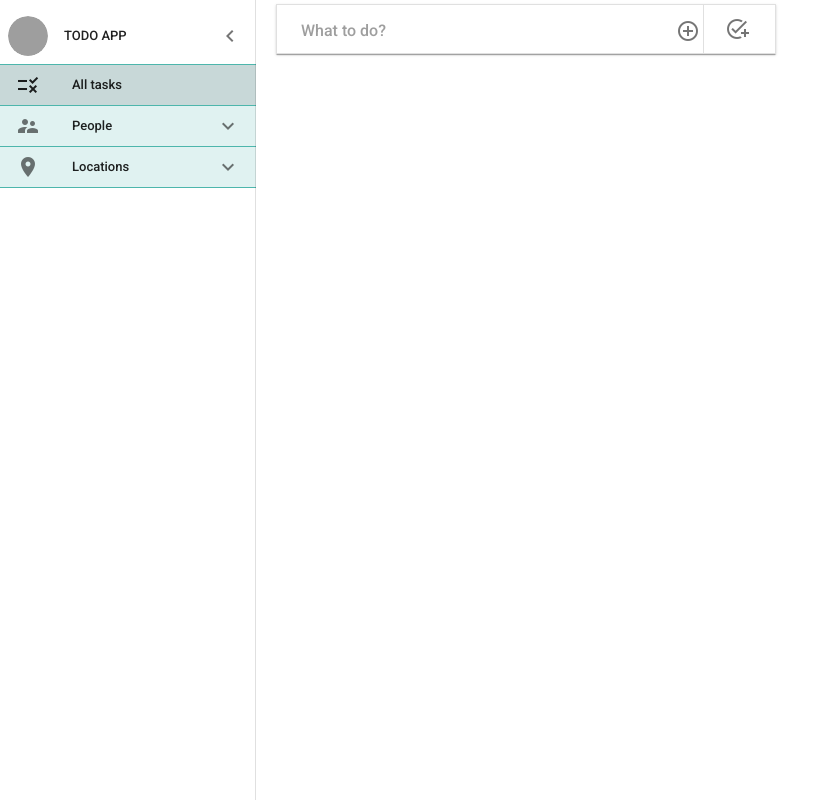
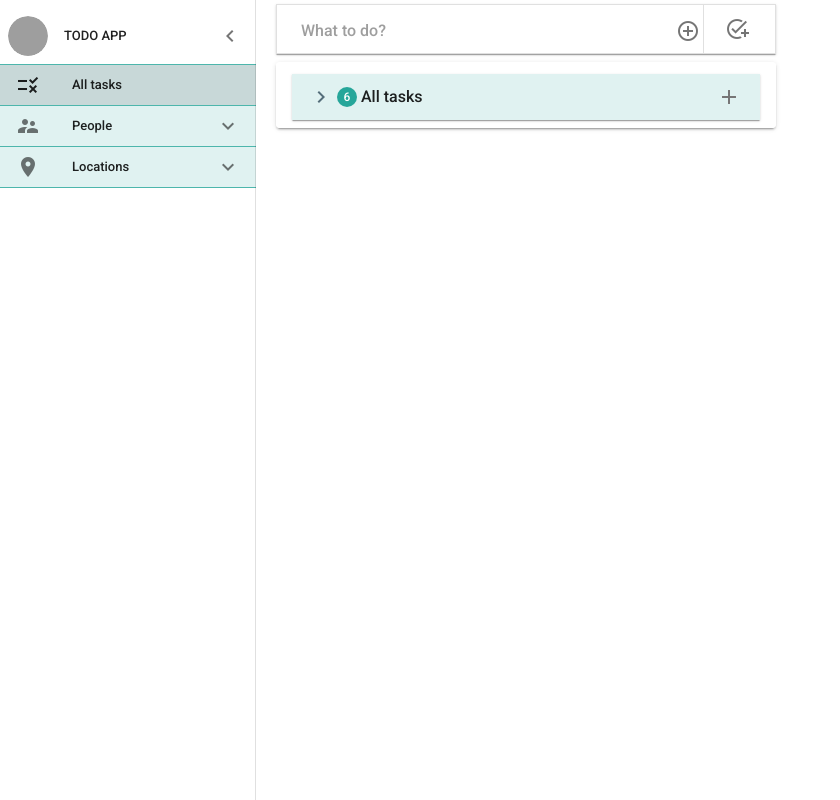
Before and after one commit to Yakhnitsa/vue-todo-app, a Vue app: page / in a window 1280 px wide. Shown: the whole page, without its empty margins (0-840 px from the left). Built offline with nearby package versions, Linux system fonts and the light colour scheme; data requests are answered from the project's data file; grey boxes are pictures that could not be loaded.

Commit message:
add badges to categories

```diff
--- a/src/components/CategoryTitle.vue
+++ b/src/components/CategoryTitle.vue
@@ -17,7 +17,10 @@
                                 <v-icon color="blue-grey darken-1">
                                     {{isActive ? 'keyboard_arrow_down': 'keyboard_arrow_right'}}
                                 </v-icon>
-                                {{category ? category.name : 'No category'}}</v-list-item-title>
+                                <slot>
+                                    {{category ? category.name : 'No category'}}
+                                </slot>
+                            </v-list-item-title>
                         </v-list-item-content>
                         <v-list-item-action class="d-inline-block my-0 pa-0">
                             <v-btn icon @click="addWithCategory">
--- a/src/components/SideMenu.vue
+++ b/src/components/SideMenu.vue
@@ -67,10 +67,23 @@
                         @click="moveToPerson(group.category)"
                         link
                 >
-                    <v-list-item-icon class="mr-0 ml-2">
+                    <v-list-item-icon class="mr-0 ml-2 mr-3">
                         <v-icon small color="teal">person</v-icon>
+
+
                     </v-list-item-icon>
                     <v-list-item-title v-text="group.category ? group.category.name : 'No person'"></v-list-item-title>
+                    <v-list-item-action>
+                        <v-badge
+                                color="teal lighten-1"
+                                dark
+                                inline
+                                v-show="group.items.length > 0"
+                                :content="group.items.length"
+                        >
+
+                        </v-badge>
+                    </v-list-item-action>
                 </v-list-item>
             </v-list-group>
             <v-divider class="teal lighten-2"></v-divider>
@@ -82,7 +95,7 @@
                 <template v-slot:activator>
                     <v-list-item-title>Locations</v-list-item-title>
                 </template>
-                <v-list-item class="white" link to="locations">
+                <v-list-item class="white" link to="/locations">
                     <v-list-item-icon class="mr-0 ml-2">
                         <v-icon dense color="teal">place</v-icon>
                     </v-list-item-icon>
@@ -100,6 +113,17 @@
                         <v-icon small color="teal">gps_fixed</v-icon>
                     </v-list-item-icon>
                     <v-list-item-title v-text="group.category ? group.category.name : 'No place'"></v-list-item-title>
+                    <v-list-item-action>
+                        <v-badge
+                                color="teal lighten-1"
+                                dark
+                                inline
+                                v-show="group.items.length > 0"
+                                :content="group.items.length"
+                        >
+
+                        </v-badge>
+                    </v-list-item-action>
                 </v-list-item>
             </v-list-group>
 
@@ -156,5 +180,11 @@
 </script>
 
 <style scoped>
+    .v-badge__badge {
+        border-radius: 5px;
+        color: #fff;
+        font-size: 10px;
+        height: 17px;
+    }
 
 </style>
--- a/src/components/TodoBoard.vue
+++ b/src/components/TodoBoard.vue
@@ -18,7 +18,24 @@
                             :is-active="categoryIsActive(cat.category)"
                             @toggle-active="activateCategory(cat.category)"
                             @add-with-category="addWithCategory"
-                            :category="cat.category"></category-title>
+                            :todo-count="cat.items.length"
+                            :category="cat.category">
+                        <template v-slot:default>
+                            <v-badge
+                                    color="teal lighten-1"
+                                    dark
+                                    inline
+                                    left
+                                    class="mt-0"
+                                    :content="cat.items.length"
+                                    :value="cat.items.length > 0"
+
+                            >
+                                {{cat.category ? cat.category.name : 'Other'}}
+
+                            </v-badge>
+                        </template>
+                    </category-title>
                 </v-list-item>
                 <v-list-item
                         v-show="categoryIsActive(cat.category)"
--- /dev/null
+++ b/src/sass/variables.sass
@@ -0,0 +1 @@
+$badge-height: 15px
--- a/src/views/Home.vue
+++ b/src/views/Home.vue
@@ -11,6 +11,14 @@
                       @edit-todo="openEditDialog"></todo-quick-add>
     </v-row>
     <v-row>
+      <todo-board class="ml-5"
+                  :categories="allTodosWithCategory"
+                  @add-with-category="pushTodo({})"
+                  :is-loading="false">
+
+      </todo-board>
+    </v-row>
+    <v-row>
 
     </v-row>
   </v-container>
@@ -21,20 +29,25 @@
 import {mapGetters} from 'vuex';
 import TodoEditDialog from "../components/TodoEditDialog";
 import TodoQuickAdd from "../components/TodoQuickAdd";
+import TodoBoard from "@/components/TodoBoard";
+
 export default {
   name: 'Home',
   components: {
     TodoEditDialog,
-    TodoQuickAdd
+    TodoQuickAdd,
+    TodoBoard
   },
   computed:{
     ...mapGetters({
       allTodos: 'getAllTodos'
-    })
+    }),
+    allTodosWithCategory(){
+      return [{category: {id:null, name: 'All tasks'}, items: this.allTodos}]
+    }
   },
   methods:{
     pushTodo(val){
-      console.log(val);
       val.click();
     },
     openEditDialog(todo){
--- a/src/views/People.vue
+++ b/src/views/People.vue
@@ -15,7 +15,6 @@
                         :categories="singleCategory.length > 0 ? singleCategory : allCategories"
                         @add-with-category="addWithCategory"
                         :is-loading="false">
-
             </todo-board>
         </v-row>
     </v-container>
```
Also changed, not shown: 1 other file (tests, documents, lock files or other folders).
